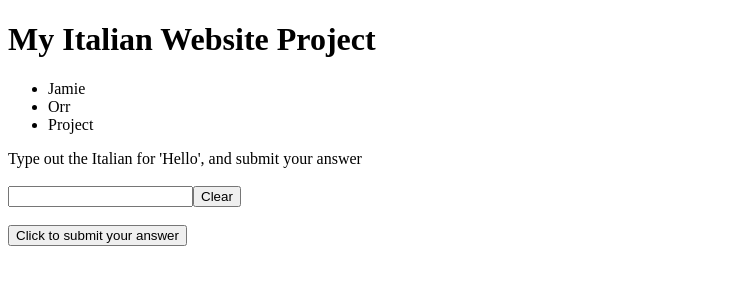
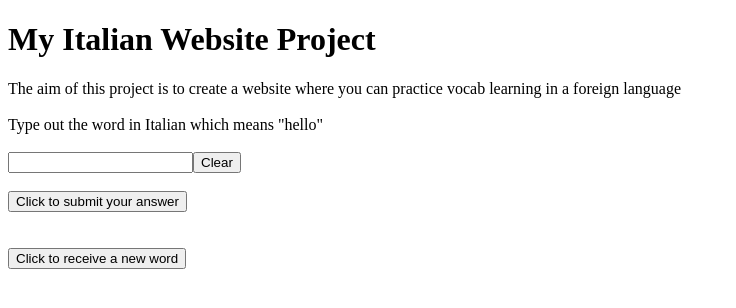
Before and after one commit to JozzaOzza/LanguageGameWebsite, a Next.js app: page / in a window 1280 px wide. Shown: the top 308 px of the page, without its empty margins (0-736 px from the left). Built offline with nearby package versions, Linux system fonts and the light colour scheme.

Commit message:
list of words, questions asked randomly

```diff
--- a/pages/index.jsx
+++ b/pages/index.jsx
@@ -1,47 +1,57 @@
-import { useState } from 'react';
+import { useEffect, useState } from 'react';
+
 function Header({ title }) {
   return <h1>{title ? title : 'Default title'}</h1>;
 }
 
+const wordList = [["hello", "ciao"], ["however", "ciononostante"], ["but", "ma"], ["and", "e"], ["after", "dopo"]]
+
 export default function HomePage() {
 
   // states
-  const names = ['Jamie', 'Orr', 'Project'];
-  const [word, setWord] = useState('');
+
+  const [answer, setAnswer] = useState('')
+  const [question, setQuestion] = useState(wordList[0])
   const [result, setResult] = useState('')
 
   // functions
-  function textTyping(event) {
-    setWord(event.target.value);
+
+  function updateAnswer(event) {
+    setAnswer(event.target.value)
   }
-  function wordSubmit() {
-    setResult(word.toLowerCase() == "ciao" ?
+
+  function submitAnswer() {
+    setResult(answer.toLowerCase() == question[1] ?
     "Congratulations, you were correct" :
     "Not quite, try again :)");
   }
+
   function clearText() {
-    setWord("");
+    setAnswer("")
     setResult("");
   }
 
-  // html
+  function newQuestion() {
+    clearText()
+    setQuestion(wordList[Math.floor(Math.random() * wordList.length)])
+  }
+
+  // jsx
+
   return (
 
     <div>
 
       <Header title="My Italian Website Project" />
 
-      <ul>
-        {names.map((name) => (
-          <li key={name}>{name}</li>
-        ))}
-      </ul>
+      <div>The aim of this project is to create a website where you can practice vocab learning in a foreign language</div> <br />
 
-      <div>Type out the Italian for 'Hello', and submit your answer</div> <br />
-      <input type="text" id="hello" name="hello" onChange={textTyping} value={word} autoComplete="off"></input >
+      <div>Type out the word in Italian which means "{question[0]}"</div> <br />
+      <input type="text" id="attempt" onChange={updateAnswer} value={answer} autoComplete="off"></input >
       <button onClick={clearText}>Clear</button> <br /><br />
-      <button onClick={wordSubmit}>Click to submit your answer</button> <br /> <br />
+      <button onClick={submitAnswer}>Click to submit your answer</button> <br /> <br />
       <div>{result}</div> <br />
+      <button onClick={newQuestion}>Click to receive a new word</button>
 
     </div>
 
```
